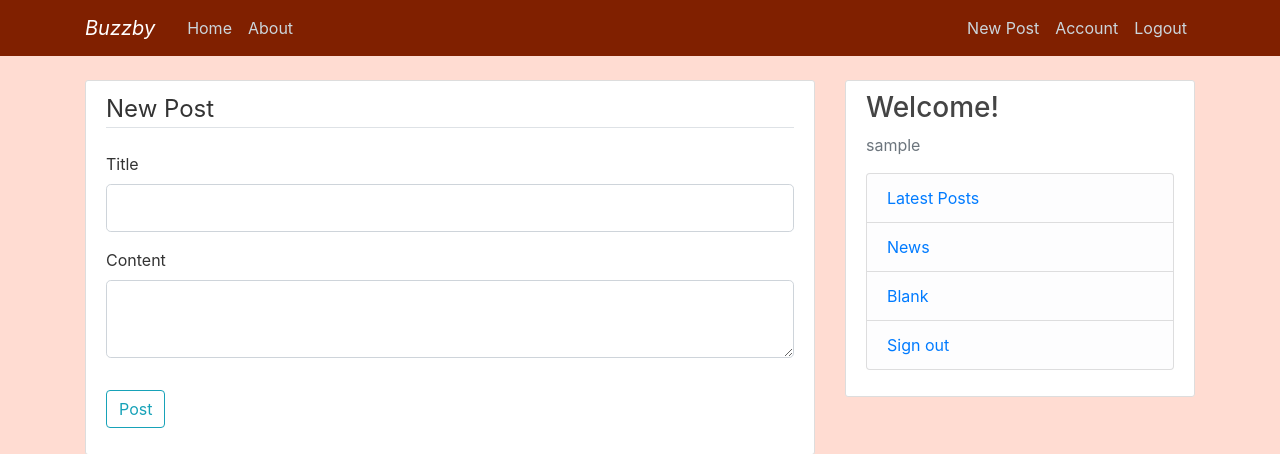
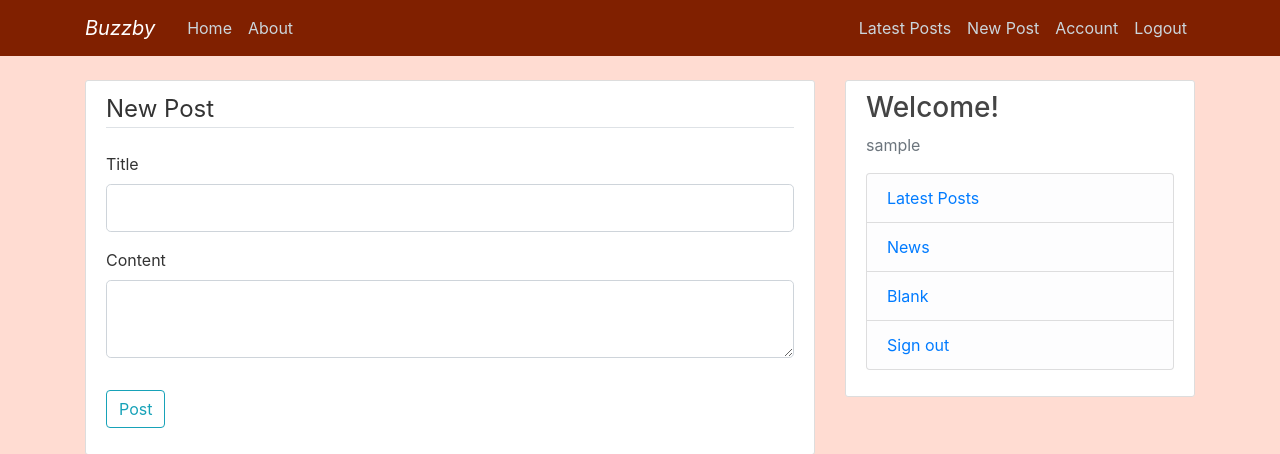
Before and after one commit to realnihal/buzzby.ml-A-Social-Media-site, a Flask app: page /post/new in a window 1280 px wide. Shown: the top 454 px of the page. Run offline with Flask 2, Linux system fonts and the light colour scheme; the visitor is signed in with stand-in values (Sample User, id 1); data comes from the database, SQL or seed files in the repository; some libraries are stand-ins or nearby versions.

Commit message:
latest posts

```diff
--- a/flaskblog/templates/layout.html
+++ b/flaskblog/templates/layout.html
@@ -25,13 +25,13 @@
           </button>
           <div class="collapse navbar-collapse" id="navbarToggle">
             <div class="navbar-nav mr-auto">
-              <a class="nav-item nav-link" href="{{ url_for('main.home') }}">Home</a>
+              <a class="nav-item nav-link" href="{{ url_for('main.start') }}">Home</a>
               <a class="nav-item nav-link" href="{{ url_for('main.about') }}">About</a>
             </div>
             <!-- Navbar Right Side -->
             <div class="navbar-nav">
               {% if current_user.is_authenticated %}
-
+                <a class="nav-item nav-link" href="{{ url_for('posts.main.home') }}">Latest Posts</a>
                 <a class="nav-item nav-link" href="{{ url_for('posts.new_post') }}">New Post</a>
                 <a class="nav-item nav-link" href="{{ url_for('users.account') }}">Account</a>
                 <a class="nav-item nav-link" href="{{ url_for('users.logout') }}">Logout</a>
```
